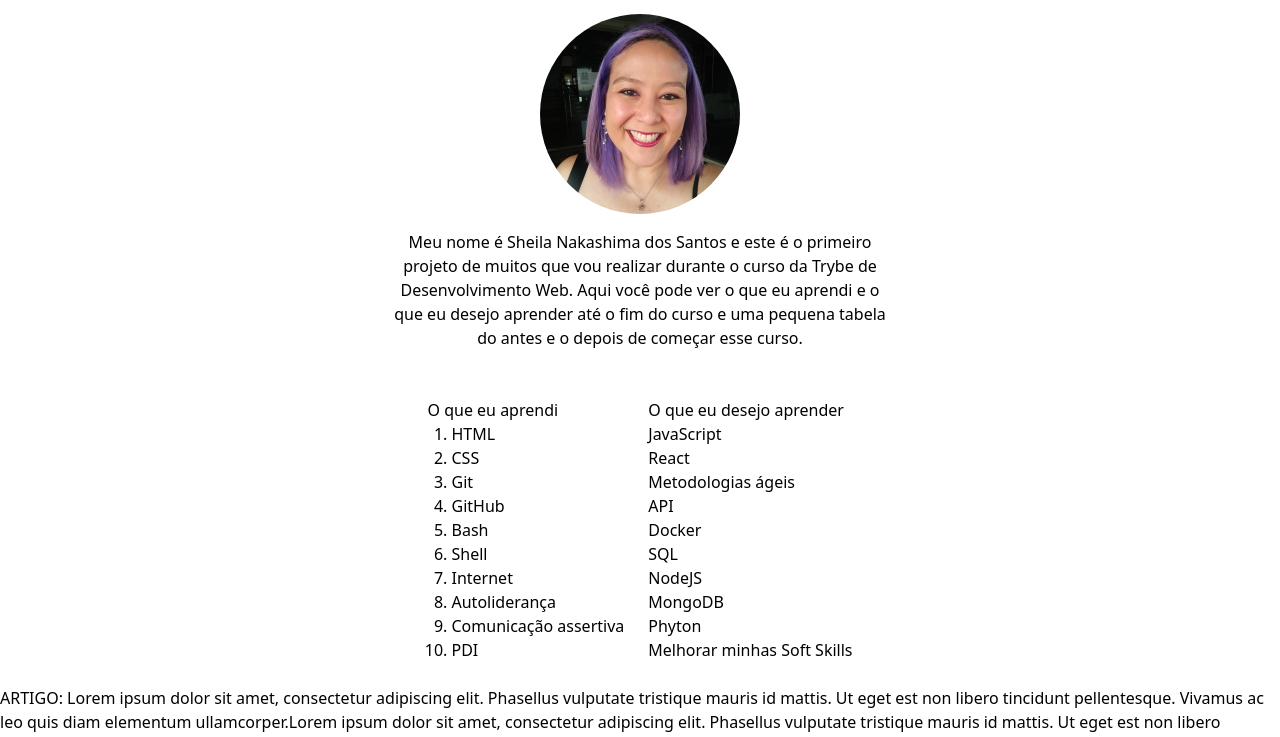
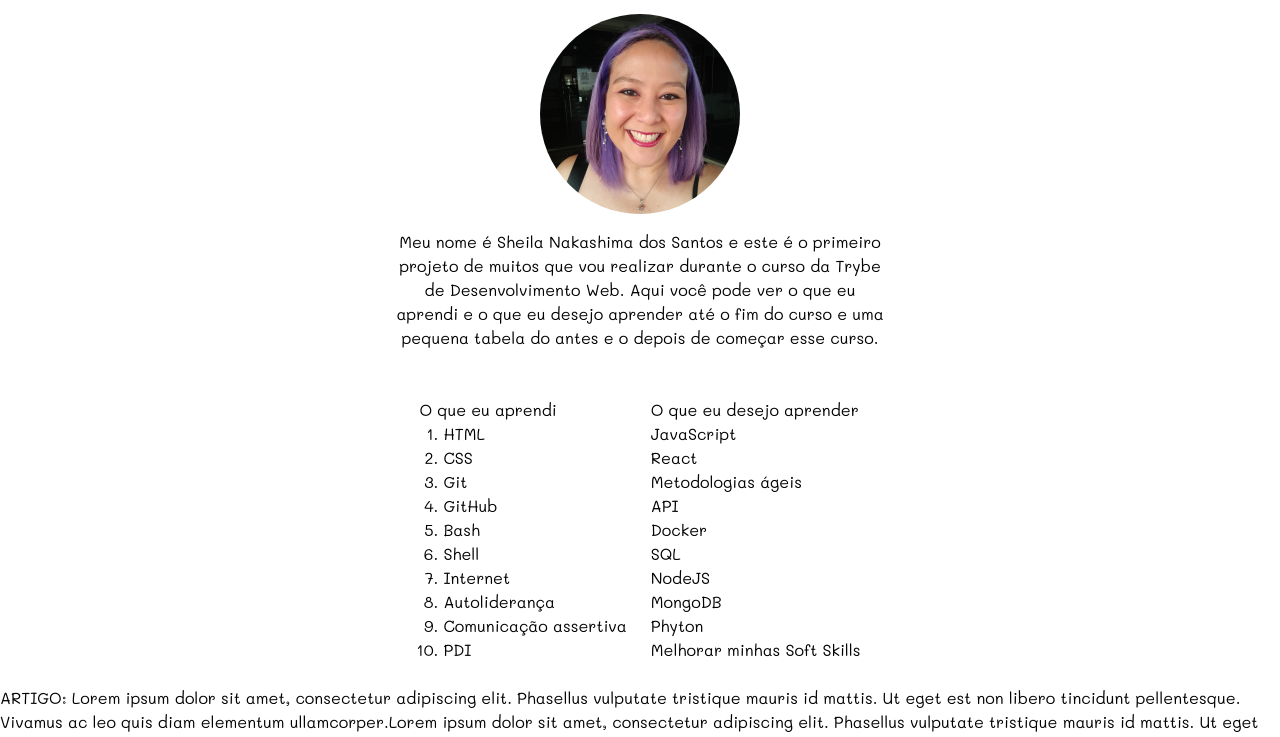
Before and after one commit to SheilaNS/project-lessons-learned, a website: page index.html in a window 1280 px wide. Shown: the part 174-911 px from the top of the page. Drawn offline with nearby package versions, Linux system fonts and the light colour scheme.

Commit message:
fix: arrumando a font-family

```diff
--- a/index.html
+++ b/index.html
@@ -12,6 +12,20 @@
     rel="stylesheet">
   <!-- <link rel="stylesheet" href="style.css"> -->
   <script src="https://cdn.tailwindcss.com"></script>
+  <script>
+    tailwind.config = {
+      theme: {
+        fontFamily: {
+          sans: ['Mali', 'sans-serif'],
+        },
+        // extend: {
+        //   colors: {
+        //     clifford: '#da373d',
+        //   }
+        // }
+      }
+    }
+  </script>
   <title>Lessons Learned: SheilaNS</title>
 </head>
 
@@ -41,7 +55,8 @@
   <main class="flex flex-col">
     <section class="mb-4 flex flex-col items-center gap-2">
       <img class="mt-4 rounded-full" width="200px" src="images/eu.jpeg" alt="Minha Foto">
-      <p class="max-w-lg p-2 text-center">Meu nome é Sheila Nakashima dos Santos e este é o primeiro projeto de muitos que vou realizar durante o
+      <p class="max-w-lg p-2 text-center">Meu nome é Sheila Nakashima dos Santos e este é o primeiro projeto de muitos
+        que vou realizar durante o
         curso da Trybe de Desenvolvimento Web. Aqui você pode ver o que eu aprendi e o que eu desejo aprender até o fim
         do curso
         e uma pequena tabela do antes e o depois de começar esse curso.</p>
```
